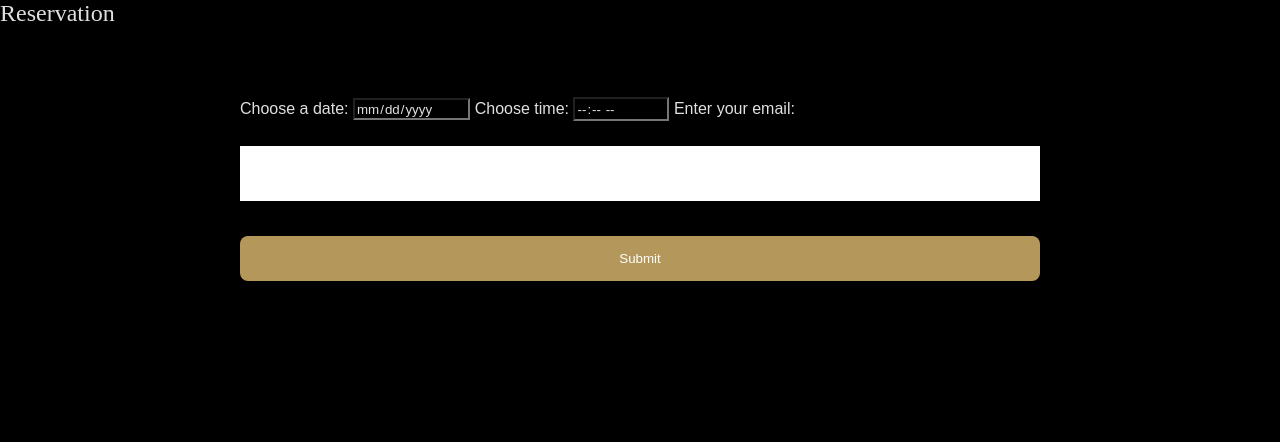
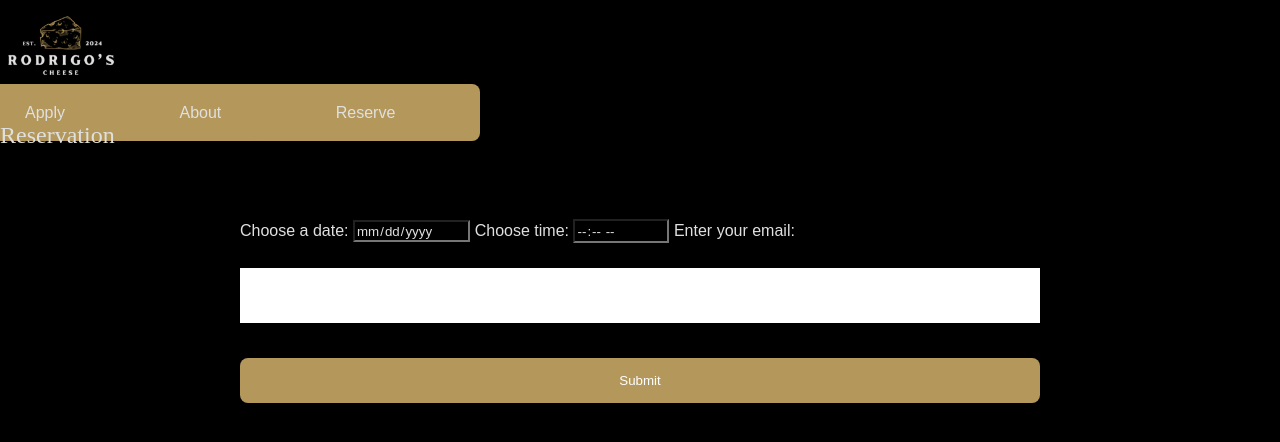
Before and after one commit to r-roque/web-project, a plain HTML site: page reservation.html in a window 1280 px wide. Drawn offline with Linux system fonts and the light colour scheme; files that its build step writes are made by us from their sources.

Commit message:
Update reservation.html

```diff
--- a/reservation.html
+++ b/reservation.html
@@ -7,6 +7,14 @@
 <link rel="stylesheet" href="styles.css">
 </head>
 <body>
+    <header>
+  <img src="img/logo.png" alt="logo" height="100px">
+  <div id="nav">
+    <a href="positions.html">Apply</a>
+    <a href="about.html">About</a>
+    <a href="contact.html">Reserve</a>
+  </div>
+</header>
 <div class="reservation-form">
     <h2>Reservation</h2>
     <form action="/submit-your-reservation" method="post">
```
